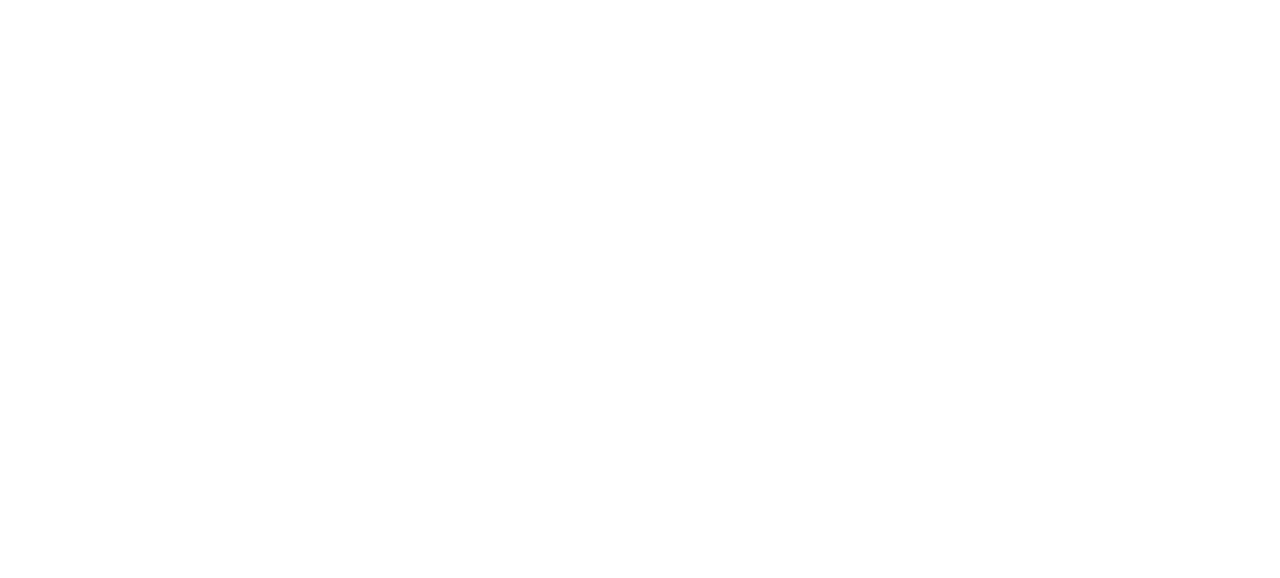
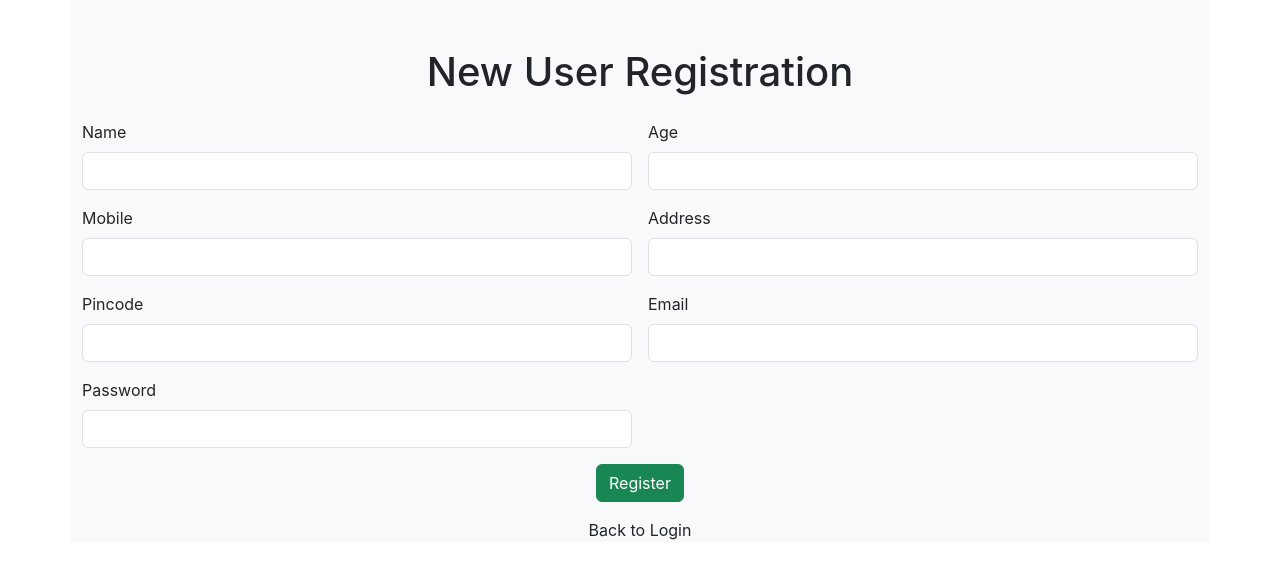
Before and after one commit to meenumj/new-blog-app, a React (Create React App) app: page /signup in a window 1280 px wide. Before the commit this address had no page. Shown: the top 578 px of the page. Built offline with nearby package versions, Linux system fonts and the light colour scheme.

Commit message:
Form signup

```diff
--- a/src/App.js
+++ b/src/App.js
@@ -2,6 +2,7 @@
 import './App.css';
 import { BrowserRouter, Route, Routes } from 'react-router-dom';
 import Login from './Components/Login';
+import Signup from './Components/Signup';
 
 function App() {
   return (
@@ -9,6 +10,7 @@
       <BrowserRouter>
       <Routes>
         <Route path="/" element={<Login/>}/>
+        <Route path="/signup" element={<Signup/>}/>
       </Routes>
       </BrowserRouter>
 
--- /dev/null
+++ b/src/Components/Signup.jsx
@@ -0,0 +1,100 @@
+import axios from 'axios'
+import React, { useState } from 'react'
+import { Link } from 'react-router-dom'
+
+const Signup = () => {
+    const [input,setInput] = new useState(
+
+        {
+                "Name":"",
+                "Age": "",
+                "Mobile":"",
+                "Address":"",
+                "Pincode":"",
+                "Email":"",
+                "Password":""
+               }
+)
+
+const inputHandler = (event)=>{
+    setInput({...input,[event.target.name]:event.target.value})
+
+}
+const readValues = ()=>{
+    console.log(input)
+    axios.post("http://localhost:3001/api/blog/signup",input).then((response)=>{
+        console.log(response.data)
+        if (response.data.status=="success") {
+            alert("Registration Successful")
+            setInput(  {
+                    "Name":"",
+                    "Age": "",
+                    "Mobile":"",
+                    "Address":"",
+                    "Pincode":"",
+                    "Email":"",
+                    "Password":""
+                   }
+
+                   )
+
+        } else {
+            alert("Something went wrong")
+        }
+    })
+}
+  return (
+    <div>
+
+      <div className="container bg-light">
+        <div className="row">
+            <div className="col col-12 col-sm-12 col-md-12 col-lg-12 col-xl-12 col-xxl-12">
+
+                <div className="row g-3">
+                <div className="col col-12 col-sm-12 col-md-12 col-lg-12 col-xl-12 col-xxl-12">
+                       <br /><br /> <h1><center>New User Registration</center></h1>
+                    </div>
+                    <div className="col col-12 col-sm-6 col-md-6 col-lg-6 col-xl-6 col-xxl-6">
+                        <label htmlFor="" className="form-label">Name</label>
+                        <input type="text" className="form-control" name="Name" value={input.Name} onChange={inputHandler} />
+                    </div>
+                    <div className="col col-12 col-sm-6 col-md-6 col-lg-6 col-xl-6 col-xxl-6">
+                        <label htmlFor="" className="form-label">Age</label>
+                        <input type="text" className="form-control" name="Age" value={input.Age} onChange={inputHandler} />
+                    </div>
+                    <div className="col col-12 col-sm-6 col-md-6 col-lg-6 col-xl-6 col-xxl-6">
+                        <label htmlFor="" className="form-label">Mobile</label>
+                        <input type="text" className="form-control" name="Mobile" value={input.Mobile} onChange={inputHandler} />
+                    </div>
+                    <div className="col col-12 col-sm-6 col-md-6 col-lg-6 col-xl-6 col-xxl-6">
+                        <label htmlFor="" className="form-label">Address</label>
+                        <input type="text" className="form-control" name="Address" value={input.Address} onChange={inputHandler} />
+                    </div>
+                    <div className="col col-12 col-sm-6 col-md-6 col-lg-6 col-xl-6 col-xxl-6">
+                        <label htmlFor="" className="form-label">Pincode</label>
+                        <input type="text" className="form-control" name="Pincode" value={input.Pincode} onChange={inputHandler} />
+                    </div>
+                    <div className="col col-12 col-sm-6 col-md-6 col-lg-6 col-xl-6 col-xxl-6">
+                        <label htmlFor="" className="form-label">Email</label>
+                        <input type="email" className="form-control" name="Email" value={input.Email} onChange={inputHandler} />
+                    </div>
+                    <div className="col col-12 col-sm-6 col-md-6 col-lg-6 col-xl-6 col-xxl-6">
+                        <label htmlFor="" className="form-label">Password</label>
+                        <input type="password" className="form-control" name="Password" value={input.Password} onChange={inputHandler} />
+                    </div>
+                    <div className="col col-12 col-sm-12 col-md-12 col-lg-12 col-xl-12 col-xxl-12">
+                       <center> <button className="btn btn-success" onClick={readValues}>Register</button></center>
+                    </div>
+                    <div className="col col-12 col-sm-12 col-md-12 col-lg-12 col-xl-12 col-xxl-12">
+                       <center><Link to="/" className="nav-link">Back to Login</Link></center>
+                    </div>
+                </div>
+            </div>
+        </div>
+      </div>
+
+    </div>
+  )
+}
+
+export default Signup
```
